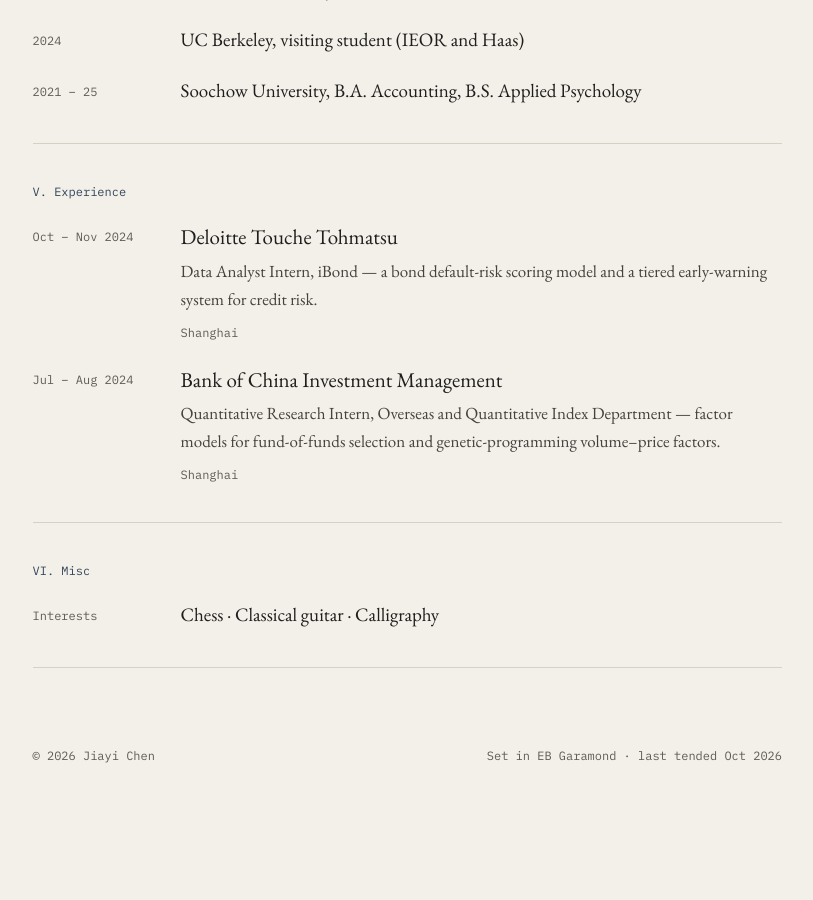
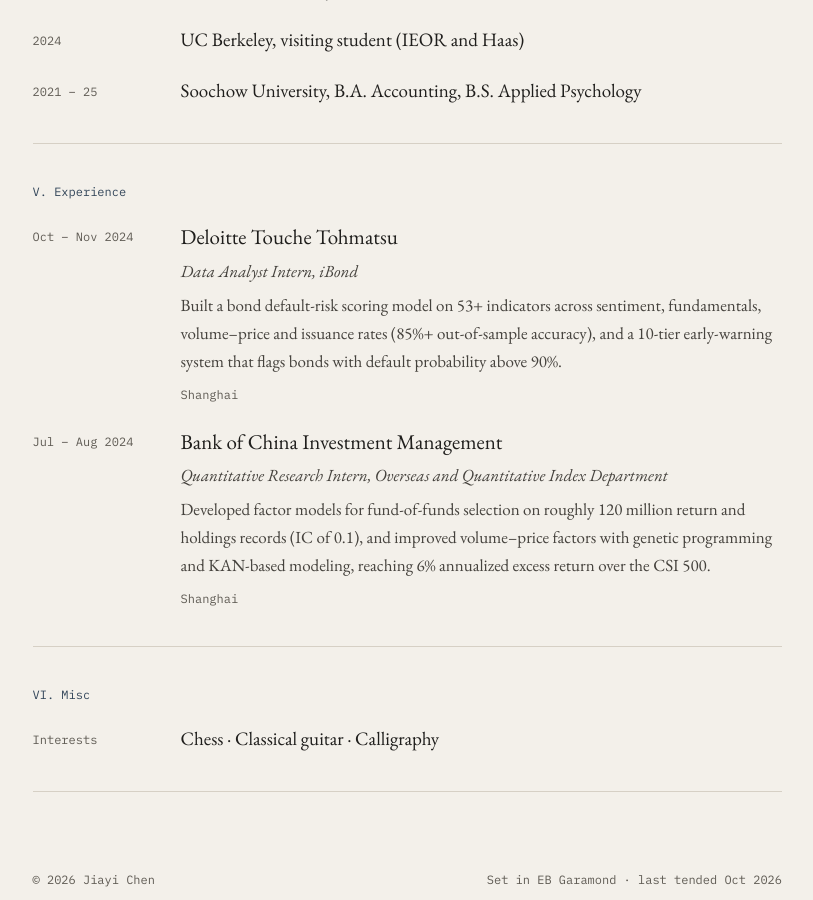
Before and after one commit to marcochen0720/marcochen0720.github.io, a Jekyll site: the page index.html, which Jekyll copies as it is, in a window 1280 px wide and 900 px high, scrolled down 1294 px. Shown: the whole window, without its empty margins (414-1227 px from the left). Built offline with Jekyll 4.4.1, drawn with Linux system fonts in a browser that asks for light colours; before the commit the page ends 2147 px from its top, so only the background shows below that.

Commit message:
Homepage: internships show role line, then details from the CV
Co-Authored-By: Claude Opus 5.5 <noreply@anthropic.com>
Claude-Session: https://claude.ai/code/session_01HoNJ7EMXARG6q3pJwoFrsW

```diff
--- a/index.html
+++ b/index.html
@@ -218,7 +218,8 @@
           <div class="when mono">Oct – Nov 2024</div>
           <div class="what">
             <h3 class="title">Deloitte Touche Tohmatsu</h3>
-            <p class="desc">Data Analyst Intern, iBond — a bond default-risk scoring model and a tiered early-warning system for credit risk.</p>
+            <p class="desc by">Data Analyst Intern, iBond</p>
+            <p class="desc">Built a bond default-risk scoring model on 53+ indicators across sentiment, fundamentals, volume–price and issuance rates (85%+ out-of-sample accuracy), and a 10-tier early-warning system that flags bonds with default probability above 90%.</p>
             <div class="note mono">Shanghai</div>
           </div>
         </div>
@@ -226,7 +227,8 @@
           <div class="when mono">Jul – Aug 2024</div>
           <div class="what">
             <h3 class="title">Bank of China Investment Management</h3>
-            <p class="desc">Quantitative Research Intern, Overseas and Quantitative Index Department — factor models for fund-of-funds selection and genetic-programming volume–price factors.</p>
+            <p class="desc by">Quantitative Research Intern, Overseas and Quantitative Index Department</p>
+            <p class="desc">Developed factor models for fund-of-funds selection on roughly 120 million return and holdings records (IC of 0.1), and improved volume–price factors with genetic programming and KAN-based modeling, reaching 6% annualized excess return over the CSI 500.</p>
             <div class="note mono">Shanghai</div>
           </div>
         </div>
```
